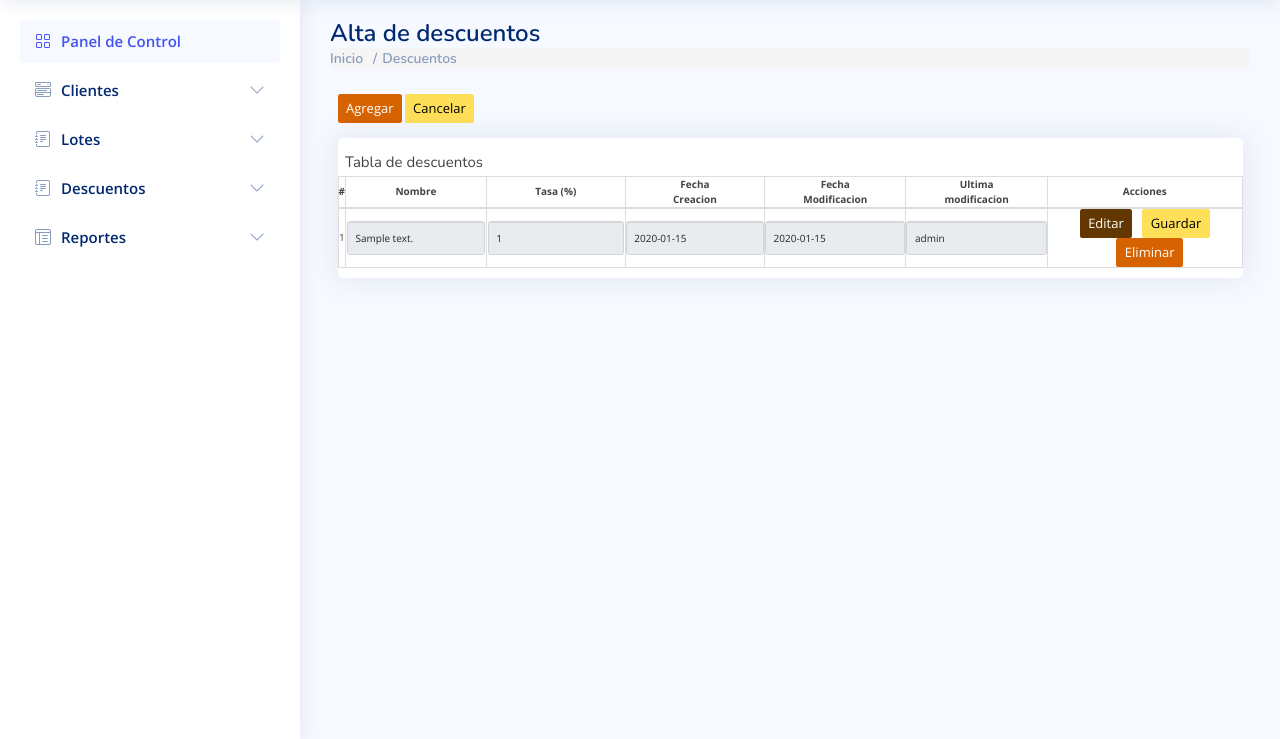
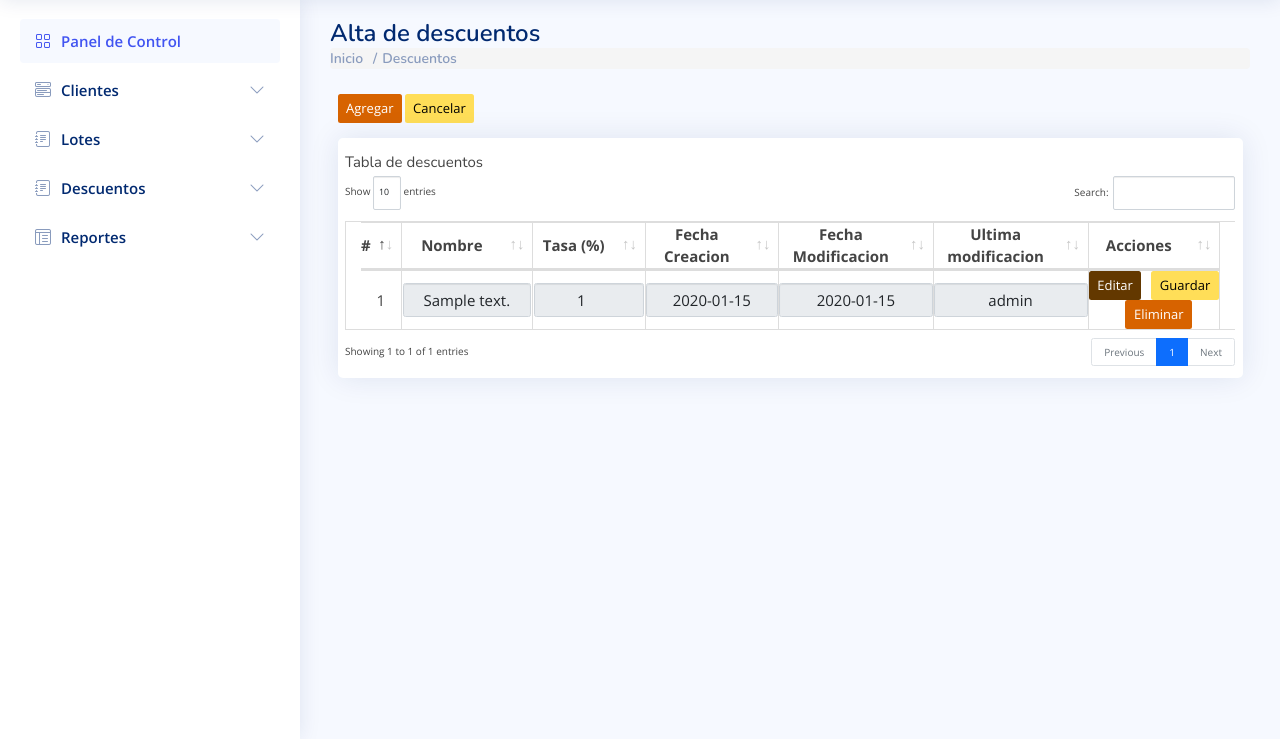
Before and after one commit to jnava98/proyectoAmares, a PHP site: page /index.php?page=descuentos in a window 1280 px wide. Shown: the part 61-800 px from the top of the page. Run offline with PHP 8.4, Linux system fonts and the light colour scheme; a user stored in the database is signed in; data comes from the database, SQL or seed files in the repository; tables that the repository leaves empty hold one stand-in row (values such as "Sample post"); some libraries are stand-ins or nearby versions.

Commit message:
Cambios modulo descuentos
Cambios modulo descuentos

```diff
--- a/assets/css/style.css
+++ b/assets/css/style.css
@@ -1133,3 +1133,8 @@ p{
 	background: #555555;
 	color: white;
 }
+
+/*font size descuentos*/
+.fontsize-input{
+  font-size: 1.5rem;
+}
--- a/assets/pages/descuentos.php
+++ b/assets/pages/descuentos.php
@@ -19,6 +19,8 @@ include('menu.php');
     <script src="assets/js/jquery/jquery-3.6.0.min.js"></script>
     <script src="assets/js/bootstrap.min.js"></script>
     <script src="assets/js/FontAwesome.js" crossorigin="anonymous"></script>
+    <link href="https://fonts.googleapis.com/css?family=Open+Sans:300,300i,400,400i,600,600i,700,700i|Nunito:300,300i,400,400i,600,600i,700,700i|Poppins:300,300i,400,400i,500,500i,600,600i,700,700i" rel="stylesheet">
+    <script type="text/javascript" src="assets/js/descuentos.js"></script>
     <link rel="stylesheet" href="assets/css/FontAwesome.min.css">
     <link rel="stylesheet" type="text/css" href="assets/DataTables/datatables.min.css">
     <script type="text/javascript" charset="utf8" src="assets/DataTables/datatables.min.js"></script>
@@ -111,7 +113,6 @@ include('menu.php');
                 </div>
             </form>
         </section>
-        <script type="text/javascript" src="assets/js/descuentos.js"></script>
 </body>
 
 <?php
--- a/assets/php/funciones.php
+++ b/assets/php/funciones.php
@@ -1141,39 +1141,39 @@ function mostrar_tabla_descuentos()
     if ($num>0) {
         $i=0;
         $html.="<h4>Tabla de descuentos</h4>";
-        $html.="<table id='tabla_ee' class='table.table-striped table-bordered table-hover col-md-12 col-lg-12'>";
+        $html.="<table id='tabla_descuentos' class='table.table-striped table-bordered table-hover col-md-12 col-lg-12'>";
         $html.="<thead>";
         $html.="<tr>";
-        $html.="<th style='text-align:center'>#</th>";
-        $html.="<th style='text-align:center'>Nombre</th>";
-        $html.="<th style='text-align:center'>Tasa (%)</th>";
-        $html.="<th style='text-align:center;'>Fecha <br>Creacion</th>";
-        $html.="<th style='text-align:center'>Fecha <br>Modificacion</th>";
-        // $html.="<th style='text-align:center'>Usuario <br>creacion</th>";
-        $html.="<th style='text-align:center'>Ultima <br>modificacion</th>";
-        $html.="<th style='text-align:center;'>Acciones</th>";
+        $html.="<th class='text-center fontsize-input'>#</th>";
+        $html.="<th class='text-center fontsize-input'>Nombre</th>";
+        $html.="<th class='text-center fontsize-input'>Tasa (%)</th>";
+        $html.="<th class='text-center fontsize-input'>Fecha <br>Creacion</th>";
+        $html.="<th class='text-center fontsize-input'>Fecha <br>Modificacion</th>";
+        // $html.="<th class='text-center fontsize-input'>Usuario <br>creacion</th>";
+        $html.="<th class='text-center fontsize-input'>Ultima <br>modificacion</th>";
+        $html.="<th class='text-center fontsize-input'>Acciones</th>";
         $html.="</tr>";
         $html.="</thead>";
         $html.="<tbody>";
         while ($col_descuentos=mysqli_fetch_array($result_descuentos)) {
             $i+=1;
             $html.="<tr>";
-            $html.="<td style='text-align:center'>".$i."</td>";
+            $html.="<td class='text-center fontsize-input'>".$i."</td>";
             //DESCRIPCION DESCUENTO
-            $html.="<td  style='padding:8px 1px;'><input disabled='disabled' class='form-control' name='input_descripcion&".$col_descuentos['id_descuento']."' id='input_descripcion&".$col_descuentos['id_descuento']."' value='".$col_descuentos['descripcion']."'></input></td>";
+            $html.="<td  style='padding:8px 1px;'><input disabled='disabled' class='form-control fontsize-input text-center' name='input_descripcion&".$col_descuentos['id_descuento']."' id='input_descripcion&".$col_descuentos['id_descuento']."' value='".$col_descuentos['descripcion']."'></input></td>";
             //TASA DESCUENTO
-            $html.="<td  style='padding:8px 1px;'><input type='number' disabled='disabled' class='form-control' name='input_tasa&".$col_descuentos['id_descuento']."' id='input_tasa&".$col_descuentos['id_descuento']."' value='".$col_descuentos['tasa']."'></input></td>";
+            $html.="<td  style='padding:8px 1px;'><input type='number' disabled='disabled' class='form-control fontsize-input text-center' name='input_tasa&".$col_descuentos['id_descuento']."' id='input_tasa&".$col_descuentos['id_descuento']."' value='".$col_descuentos['tasa']."'></input></td>";
             //FECHA CREACION
-            $html.="<td  style='padding:8px 0px;'><input disabled='disabled' class='form-control' name='input_fcreacion&".$col_descuentos['id_descuento']."' id='input_fcreacion&".$col_descuentos['id_descuento']."' value='".$col_descuentos['fecha_creacion']."'></input></td>";
+            $html.="<td  style='padding:8px 0px;'><input disabled='disabled' class='form-control fontsize-input text-center' name='input_fcreacion&".$col_descuentos['id_descuento']."' id='input_fcreacion&".$col_descuentos['id_descuento']."' value='".$col_descuentos['fecha_creacion']."'></input></td>";
             //FECHA MODIFICACION
-            $html.="<td style='padding:8px 0px;'><input disabled='disabled' class='form-control' name='input_fmodificacion&".$col_descuentos['id_descuento']."' id='input_fmodificacion&".$col_descuentos['id_descuento']."' value='".$col_descuentos['fecha_modificacion']."'></input></td>";
+            $html.="<td style='padding:8px 0px;'><input  disabled='disabled' class='form-control fontsize-input text-center' name='input_fmodificacion&".$col_descuentos['id_descuento']."' id='input_fmodificacion&".$col_descuentos['id_descuento']."' value='".$col_descuentos['fecha_modificacion']."'></input></td>";
             //USUARIO CREACION
             // $html.="<td><input disabled='disabled' class='form-control' name='input_usuariocreacion&".$i."' id='input_usuariocreacion&".$i."' value='".$col_descuentos['usuario']."'></input></td>";
             //USUARIO ULTIMA MODIFICACION
             $sql2 = "SELECT d.id_descuento,d.uum,u.id_usuario,u.usuario FROM cat_descuentos d inner join cuentas_usuario u on d.uum=u.id_usuario where d.id_descuento='".$col_descuentos['id_descuento']."' order by fecha_creacion";
             $result_descuentos2 = mysqli_query(conectar(),$sql2);
             while ($col_descuentos2=mysqli_fetch_array($result_descuentos2)) {
-            $html.="<td style='padding:8px 0px;'><input disabled='disabled' class='form-control' name='input_usuariomodificacion&".$col_descuentos['id_descuento']."' id='input_usuariomodificacion&".$col_descuentos['id_descuento']."' value='".$col_descuentos2['usuario']."'></input></td>";
+            $html.="<td style='padding:8px 0px;'><input disabled='disabled' class='form-control fontsize-input text-center' name='input_usuariomodificacion&".$col_descuentos['id_descuento']."' id='input_usuariomodificacion&".$col_descuentos['id_descuento']."' value='".$col_descuentos2['usuario']."'></input></td>";
             }
             $html.="<td style='text-align:center'>";
             //BTN EDITAR DESCUENTO
@@ -1182,7 +1182,7 @@ function mostrar_tabla_descuentos()
             //BTN GUARDAR
             $html.="<input type='button' id='".$col_descuentos['id_descuento']."' onclick='actualizar_descuento(this.id); return false;' class='btn boton_tres texto_boton' style='margin-left:10px;' value='Guardar'></input>";
             //BTN ELIMINAR
-            $html.="<input  type='button' id='".$col_descuentos['id_descuento']."' class='btn boton_dos texto_boton'  onclick='eliminar_descuento(this.id); return false;'style='margin-left:10px;' value='Eliminar'></input>";
+            $html.="<input  type='button' id='".$col_descuentos['id_descuento']."'  onclick='eliminar_descuento(this.id); return false;' class='btn boton_dos texto_boton'  style='margin-left:10px;' value='Eliminar'></input>";
             $html.="</td>";
             $html.="</tr>";
         }//Fin del while
```
